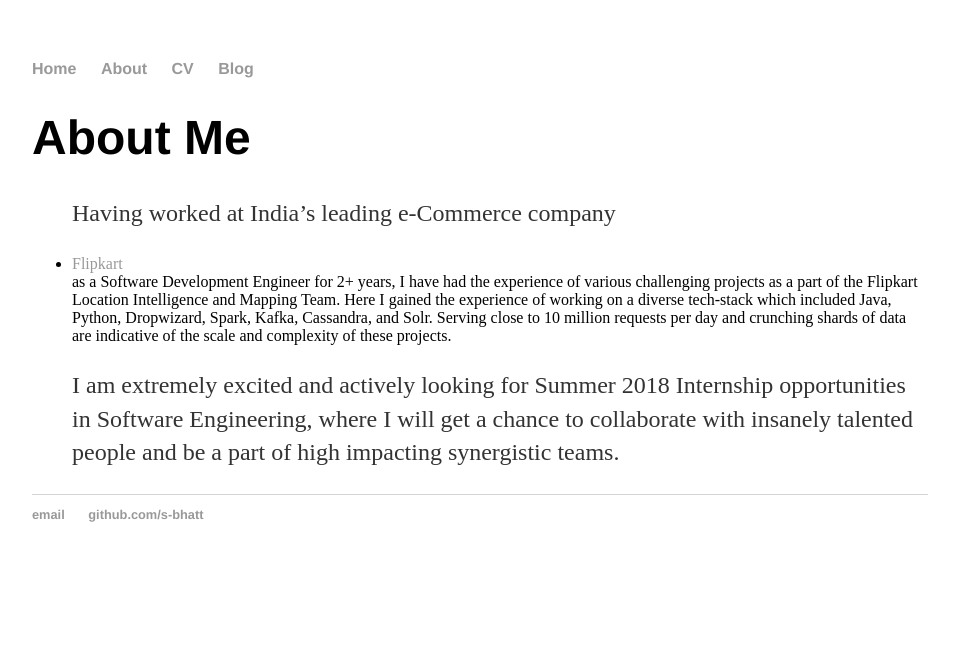
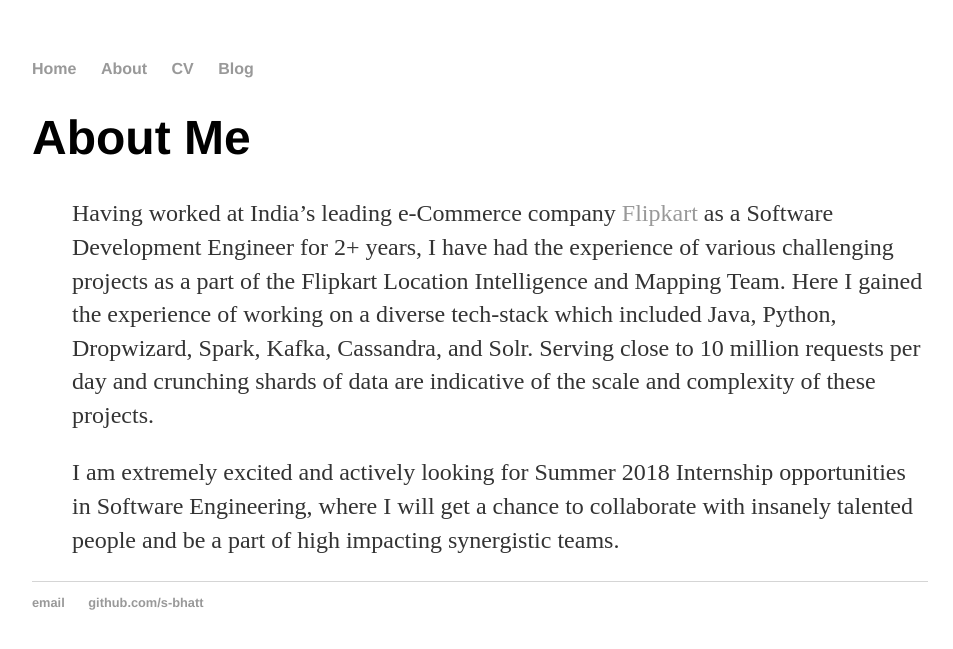
Before and after one commit to s-bhatt/s-bhatt.github.io1, a Jekyll site: the page built from about/index.html, in a window 1280 px wide. Shown: the top 649 px of the page, without its empty margins (160-1113 px from the left). Built offline with Jekyll 4.4.1, drawn with Linux system fonts in a browser that asks for light colours.

Commit message:
Update index.html

```diff
--- a/about/index.html
+++ b/about/index.html
@@ -4,6 +4,6 @@
 ---
 	<h1>{{ page.title }}</h1>
 	<ul class="about">
-  <p>Having worked at India’s leading e-Commerce company <li><a href="https://flipkart.com">Flipkart</a></li> as a Software Development Engineer for 2+ years, I have had the experience of various challenging projects as a part of the Flipkart Location Intelligence and Mapping Team. Here I gained the experience of working on a diverse tech-stack which included Java, Python, Dropwizard, Spark, Kafka, Cassandra, and Solr. Serving close to 10 million requests per day and crunching shards of data are indicative of the scale and complexity of these projects.</p>
+  <p>Having worked at India’s leading e-Commerce company <a href="https://flipkart.com">Flipkart</a> as a Software Development Engineer for 2+ years, I have had the experience of various challenging projects as a part of the Flipkart Location Intelligence and Mapping Team. Here I gained the experience of working on a diverse tech-stack which included Java, Python, Dropwizard, Spark, Kafka, Cassandra, and Solr. Serving close to 10 million requests per day and crunching shards of data are indicative of the scale and complexity of these projects.</p>
 
 <p>I am extremely excited and actively looking for Summer 2018 Internship opportunities in Software Engineering, where I will get a chance to collaborate with insanely talented people and be a part of high impacting synergistic teams.</p>
```
